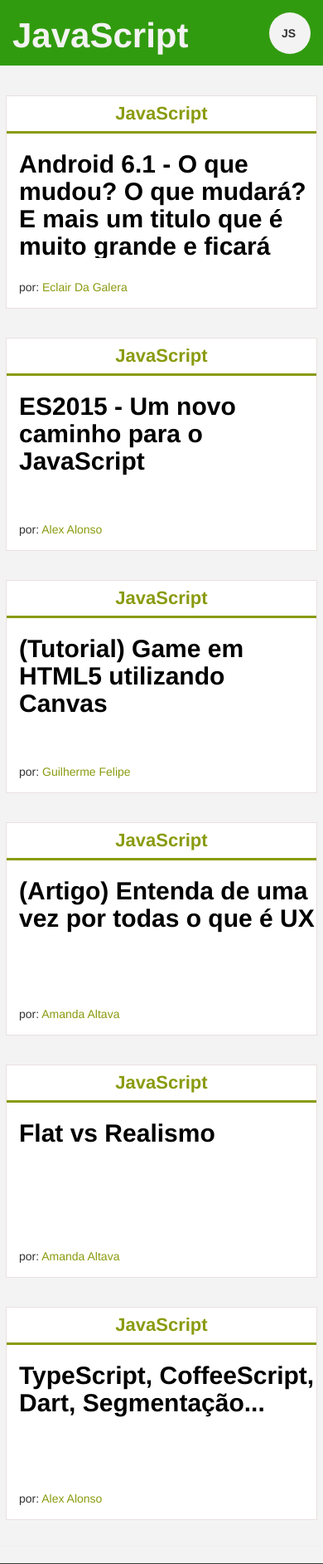
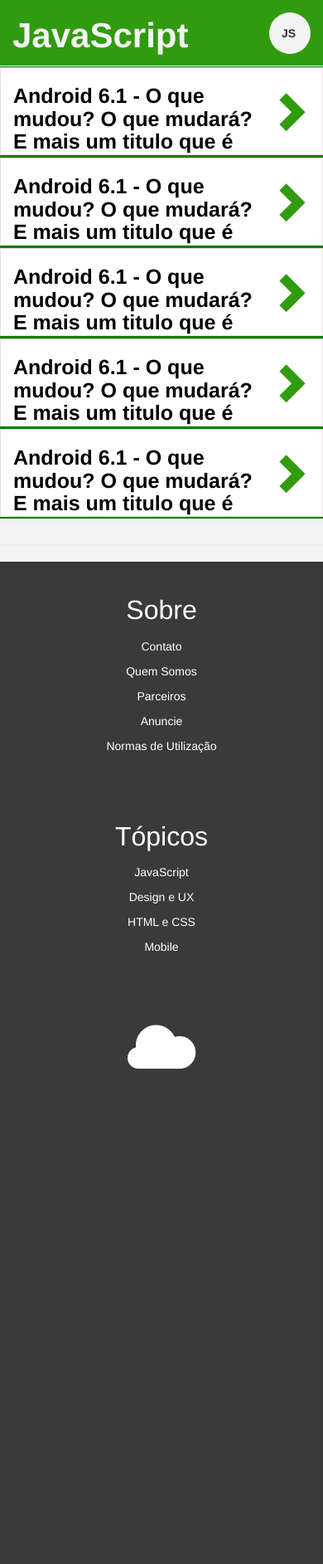
Before and after one commit to alexmachina/Fatec, a PHP site: page /areas/javascript/index.php in a window 390 px wide. Shown: the part 67-1952 px from the top of the page at 83% size. After the commit the page ends 1355 px from the top, so only its background shows below. Run offline with PHP 8.4, Linux system fonts and the light colour scheme.

Commit message:
Listagem de posts Js melhorada

```diff
--- a/html/areas/javascript/index.php
+++ b/html/areas/javascript/index.php
@@ -17,92 +17,122 @@
 	</div>
 	<div class="separator"></div>
 	<div class="row">
-		<ul class="articles-list">
+		<ul class="articles-list js">
 			<li class="item js col-lg-3 col-md-4 col-sm-6">
 				<div class="item-container">
-					<header class="item-header">
+					<header class="item-header hidden-xs">
 						<h1><a href="#">JavaScript</a></h1>
 
 
 					</header>
 
-					<article class="item-title">
+					<article class="item-title col-xs-10 col-sm-12">
 						<h2><a href="#">Android 6.1 - O que mudou? O que mudará?
 								E mais um titulo que é muito grande e ficará escondido
 							</a>
 						</h2>
+
 					</article>
-					<footer>
+					<div class="col-xs-2 col-sm-12 post-arrow visible-xs">
+						<span class="glyphicon glyphicon-chevron-right"></span>
+					</div>
+					<footer class="hidden-xs col-sm-12">
 						por: <span><a href="/quem-somos/#eclair">Eclair Da Galera</a></span>
 					</footer>
 				</div>
 			</li>
 			<li class="item js col-lg-3 col-md-4 col-sm-6">
 				<div class="item-container">
-					<header class="item-header">
+					<header class="item-header hidden-xs">
 						<h1><a href="#">JavaScript</a></h1>
+
+
 					</header>
-					<article class="item-title">
-						<h2><a href="#">ES2015 - Um novo caminho para o JavaScript</a></h2>
+
+					<article class="item-title col-xs-10 col-sm-12">
+						<h2><a href="#">Android 6.1 - O que mudou? O que mudará?
+								E mais um titulo que é muito grande e ficará escondido
+							</a>
+						</h2>
+
 					</article>
-					<footer>
-						por: <span><a href="/quem-somos/#alex">Alex Alonso</a></span>
+					<div class="col-xs-2 col-sm-12 post-arrow visible-xs">
+						<span class="glyphicon glyphicon-chevron-right"></span>
+					</div>
+					<footer class="hidden-xs col-sm-12">
+						por: <span><a href="/quem-somos/#eclair">Eclair Da Galera</a></span>
 					</footer>
 				</div>
 			</li>
 			<li class="item js col-lg-3 col-md-4 col-sm-6">
 				<div class="item-container">
-					<header class="item-header">
+					<header class="item-header hidden-xs">
 						<h1><a href="#">JavaScript</a></h1>
+
+
 					</header>
-					<article class="item-title">
-						<h2><a href="#">(Tutorial) Game em HTML5 utilizando Canvas</a></h2>
+
+					<article class="item-title col-xs-10 col-sm-12">
+						<h2><a href="#">Android 6.1 - O que mudou? O que mudará?
+								E mais um titulo que é muito grande e ficará escondido
+							</a>
+						</h2>
+
 					</article>
-					<footer>
-						por: <span><a href="/quem-somos/#alex">Guilherme Felipe</a></span>
+					<div class="col-xs-2 col-sm-12 post-arrow visible-xs">
+						<span class="glyphicon glyphicon-chevron-right"></span>
+					</div>
+					<footer class="hidden-xs col-sm-12">
+						por: <span><a href="/quem-somos/#eclair">Eclair Da Galera</a></span>
 					</footer>
 				</div>
 			</li>
-			<li class="item js col-lg-3 col-md-4 col-sm-6">
+<li class="item js col-lg-3 col-md-4 col-sm-6">
 				<div class="item-container">
-					<header class="item-header">
+					<header class="item-header hidden-xs">
 						<h1><a href="#">JavaScript</a></h1>
+
+
 					</header>
-					<article class="item-title">
-						<h2><a href="#">(Artigo) Entenda de uma vez por todas o que é UX</a></h2>
+
+					<article class="item-title col-xs-10 col-sm-12">
+						<h2><a href="#">Android 6.1 - O que mudou? O que mudará?
+								E mais um titulo que é muito grande e ficará escondido
+							</a>
+						</h2>
+
 					</article>
-					<footer>
-						por: <span><a href="/quem-somos/#amanda">Amanda Altava</a></span>
+					<div class="col-xs-2 col-sm-12 post-arrow visible-xs">
+						<span class="glyphicon glyphicon-chevron-right"></span>
+					</div>
+					<footer class="hidden-xs col-sm-12">
+						por: <span><a href="/quem-somos/#eclair">Eclair Da Galera</a></span>
 					</footer>
 				</div>
 			</li>
-			<li class="item js col-lg-3 col-md-4 col-sm-6">
+<li class="item js col-lg-3 col-md-4 col-sm-6">
 				<div class="item-container">
-					<header class="item-header">
+					<header class="item-header hidden-xs">
 						<h1><a href="#">JavaScript</a></h1>
+
+
 					</header>
-					<article class="item-title">
-						<h2><a href="#">Flat vs Realismo</a></h2>
+
+					<article class="item-title col-xs-10 col-sm-12">
+						<h2><a href="#">Android 6.1 - O que mudou? O que mudará?
+								E mais um titulo que é muito grande e ficará escondido
+							</a>
+						</h2>
+
 					</article>
-					<footer>
-						por: <span><a href="/quem-somos/#amanda">Amanda Altava</a></span>
+					<div class="col-xs-2 col-sm-12 post-arrow visible-xs">
+						<span class="glyphicon glyphicon-chevron-right"></span>
+					</div>
+					<footer class="hidden-xs col-sm-12">
+						por: <span><a href="/quem-somos/#eclair">Eclair Da Galera</a></span>
 					</footer>
 				</div>
 			</li>
-			<li class="item js col-lg-3 col-md-4 col-sm-6">
-				<div class="item-container">
-					<header class="item-header">
-						<h1><a href="#">JavaScript</a></h1>
-					</header>
-					<article class="item-title">
-						<h2><a href="#">TypeScript, CoffeeScript, Dart, Segmentação...</a></h2>
-					</article>
-					<footer>
-						por: <span><a href="/quem-somos/#alex">Alex Alonso</a></span>
-					</footer>
-				</div>
-			</li>
-
 		</ul>
 
 		<div class="col-lg-4 post">
--- a/html/css/index.css
+++ b/html/css/index.css
@@ -50,7 +50,7 @@ body{
 
 /* Estilos gerais */
 .item-container{
-	min-height:200px;
+	min-height:255px;
 	background-color:white;
 	padding:0px;
 
@@ -202,6 +202,48 @@ body{
 
 }
 
+@media (max-width : 768px){
+	.articles-list.js .item.js .item-container{
+		min-height:initial;
+		height:106px;
+		overflow:hidden;
+	}
+
+	.articles-list.js .item-title{
+		padding:0;
+	}
+
+	.articles-list.js .item.js h2{
+		font-size:25px;
+	}
+
+	.articles-list.js .item.js .item-title{
+		max-height:initial;
+		min-height:initial;
+	}
+
+	.articles-list.js .post-arrow span{
+		font-size:50px;
+		top:27px;
+
+	}
+	.articles-list.js .post-arrow{
+		height:107px;
+		color: #319B0F;
+		padding-left:0;
+
+	}
+
+	.articles-list.js .item{
+		margin-top:0;
+		padding-right:0;
+		padding-left:0;
+		border-bottom:2px solid green;
+		border-top:1px solid green;
+
+	}
+}
+
 #row-faixa{
 	max-height:80px;
 	overflow:hidden;
@@ -212,6 +254,7 @@ body{
 
 	border-bottom:1px solid rgb(243,243,243);
 }
+
 
 .faixa h1{
 	font-size: 42px;
--- a/html/templates/header.html
+++ b/html/templates/header.html
@@ -25,7 +25,7 @@
 							<div class="nav-title col-lg-3 col-lg-offset-4
 							col-sm-4">
 								<span class="glyphicon glyphicon-cloud logo-nav"></span>
-								<a class="nav-brand" href="#">Bom Cabelo</a>
+								<a class="nav-brand" href="<?php echo $path; ?>">Bom Cabelo</a>
 							</div>
 							<div class="nav-comum col-lg-5 col-md-5 col-sm-7 col-xs-12">
 								<ul class="nav navbar-nav">
@@ -44,7 +44,7 @@
 						<div class="navbar-header visible-xs">
 							<div class="navbar-brand">
 								<span class="glyphicon glyphicon-cloud logo-nav-baixo"></span>
-								<a class="nav-brand black">Bom Cabelo</a>
+								<a class="nav-brand black" href="<?php echo $path; ?>">Bom Cabelo</a>
 
 							</div>
 							<button type="button" class="navbar-toggle collapsed" data-toggle="collapse" data-target="#nav-baixo" aria-expanded="false">
```
Also changed, not shown: 5 other files.
